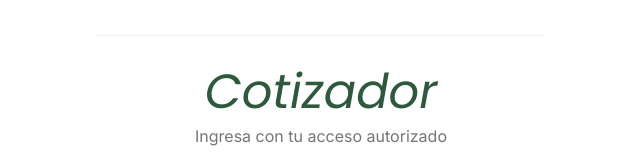
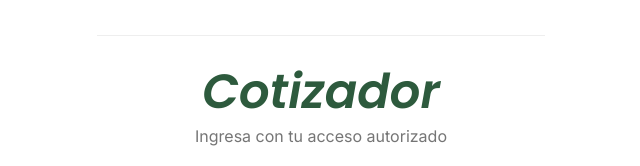
Before and after one commit to MrZatman/cva-cotizador, a Next.js app: page /login in a window 1280 px wide. Shown: the part 253-419 px from the top of the page, without its empty margins (319-959 px from the left). Built offline with nearby package versions, Linux system fonts and the light colour scheme; no server answers.

Commit message:
Titulos en bold sin italica

```diff
--- a/src/app/globals.css
+++ b/src/app/globals.css
@@ -5,7 +5,7 @@
 
 html { scroll-behavior: smooth; }
 body { font-family: 'Inter', system-ui, sans-serif; }
-.font-display { font-family: 'Poppins', sans-serif; font-style: italic; }
+.font-display { font-family: 'Poppins', sans-serif; font-weight: 600; }
 
 *:focus-visible { outline: 2px solid #2D5A3D; outline-offset: 2px; }
 ::-webkit-scrollbar { width: 8px; }
```
